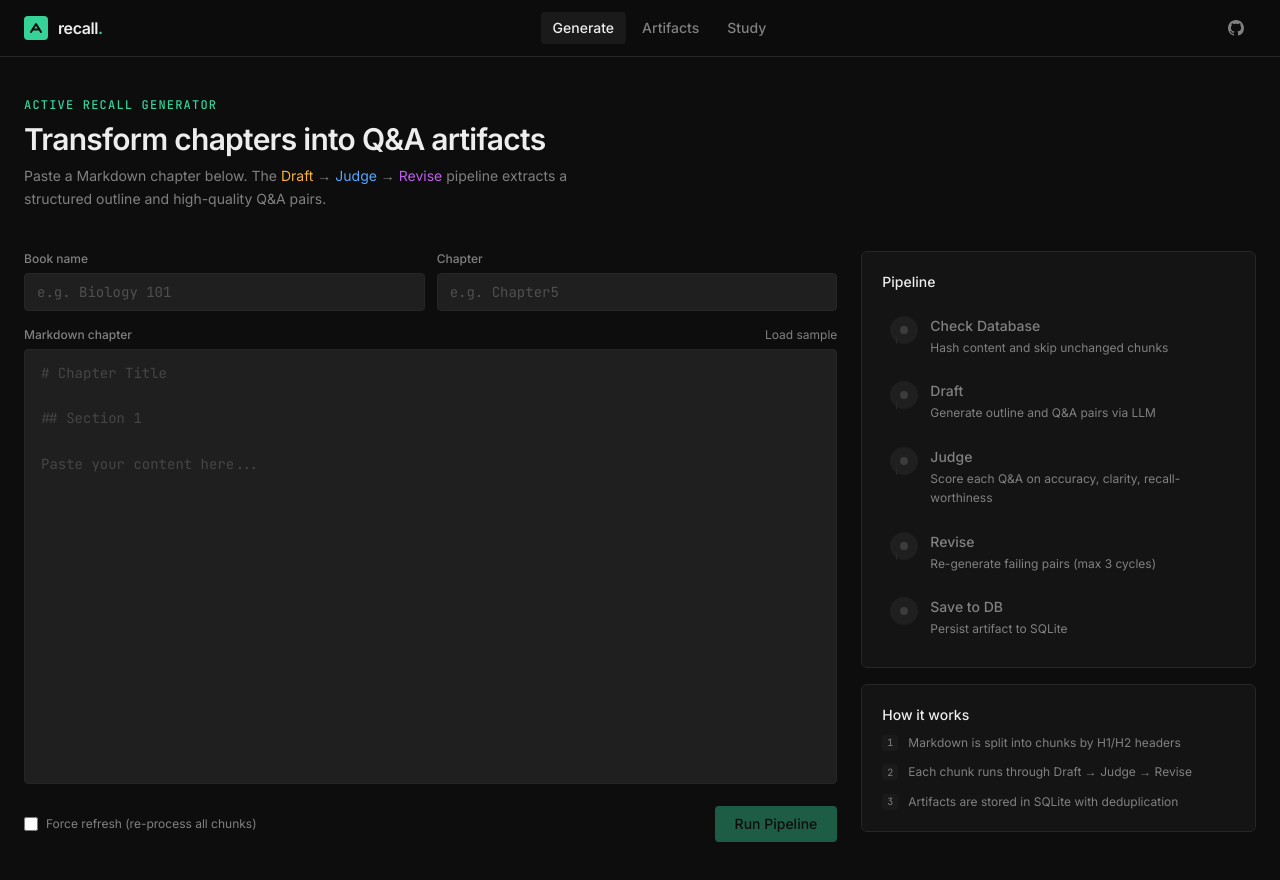
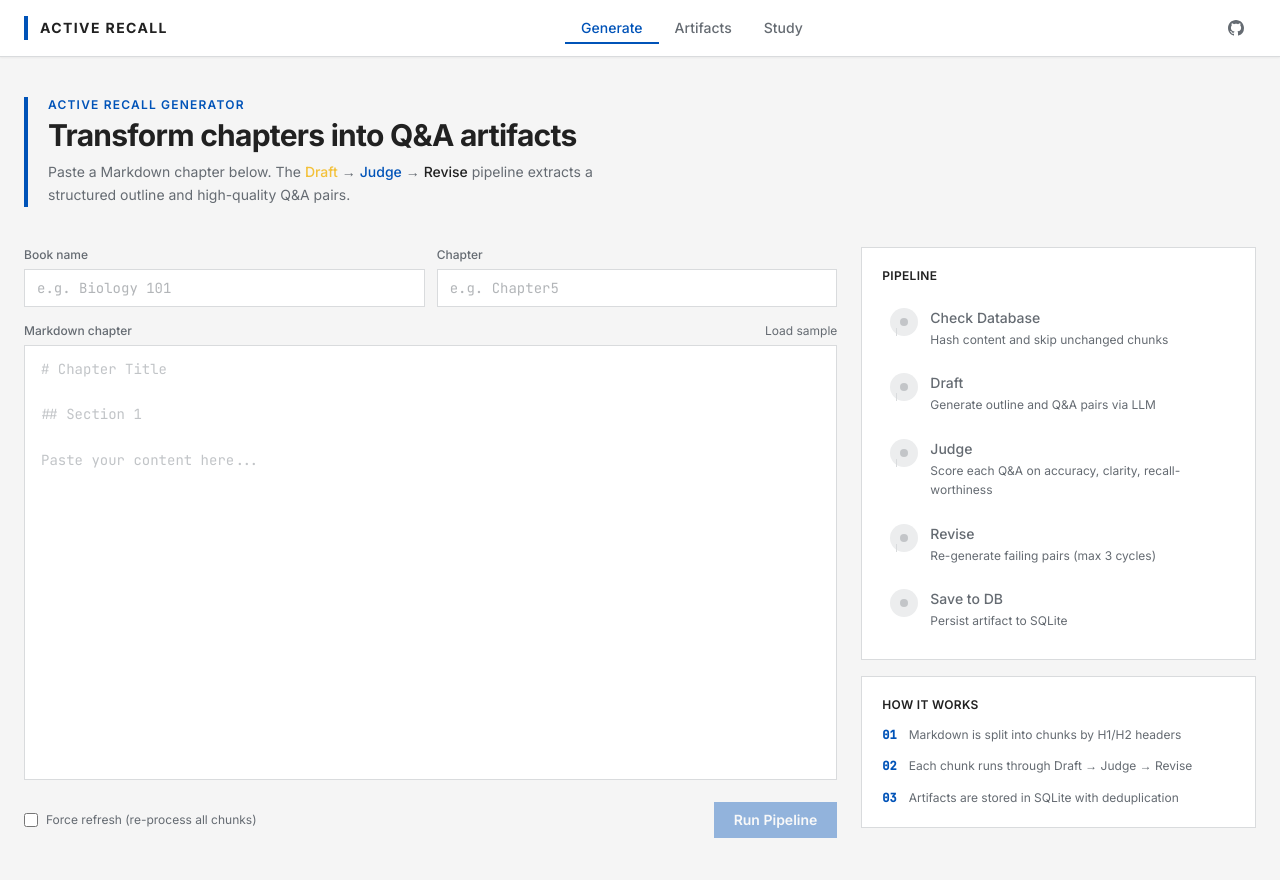
Before and after one commit to tienphatnguyendev/active-recall-generator, a Next.js app: page / in a window 1280 px wide. Built offline with nearby package versions, Linux system fonts and the light colour scheme.

Commit message:
refactor: apply McKinsey design system palette across all components
Systematically update design tokens and components to McKinsey theme.

Co-authored-by: Nguyễn Tiến Phát <77164219+tienphatnguyendev@users.noreply.github.com>

```diff
--- a/app/globals.css
+++ b/app/globals.css
@@ -4,45 +4,47 @@
 
 @layer base {
   :root {
-    /* Dark mode as default — developer-focused aesthetic */
-    --background: 0 0% 5%;
-    --foreground: 0 0% 93%;
+    /* McKinsey / Bain / BCG corporate palette */
+    /* Background: #f5f5f5  Foreground: #222222  Primary: #005eb8  Grey: #a2aaad  Accent: #f3c13a */
 
-    --card: 0 0% 8%;
-    --card-foreground: 0 0% 93%;
+    --background: 0 0% 96%;          /* #f5f5f5 */
+    --foreground: 0 0% 13%;          /* #222222 */
 
-    --popover: 0 0% 8%;
-    --popover-foreground: 0 0% 93%;
+    --card: 0 0% 100%;               /* white cards on light bg */
+    --card-foreground: 0 0% 13%;
 
-    --primary: 158 64% 52%;
-    --primary-foreground: 0 0% 5%;
+    --popover: 0 0% 100%;
+    --popover-foreground: 0 0% 13%;
 
-    --secondary: 0 0% 12%;
-    --secondary-foreground: 0 0% 75%;
+    --primary: 213 100% 36%;         /* #005eb8 McKinsey blue */
+    --primary-foreground: 0 0% 100%;
 
-    --muted: 0 0% 12%;
-    --muted-foreground: 0 0% 50%;
+    --secondary: 210 6% 73%;         /* #a2aaad mid-grey */
+    --secondary-foreground: 0 0% 13%;
 
-    --accent: 158 64% 52%;
-    --accent-foreground: 0 0% 5%;
+    --muted: 210 6% 93%;             /* very light grey tint */
+    --muted-foreground: 210 6% 42%;  /* medium grey text */
 
-    --destructive: 0 72% 51%;
-    --destructive-foreground: 0 0% 98%;
+    --accent: 43 88% 59%;            /* #f3c13a McKinsey yellow */
+    --accent-foreground: 0 0% 13%;
 
-    --border: 0 0% 15%;
-    --input: 0 0% 12%;
-    --ring: 158 64% 52%;
+    --destructive: 0 72% 45%;
+    --destructive-foreground: 0 0% 100%;
 
-    --radius: 0.375rem;
+    --border: 210 6% 86%;            /* subtle grey rule */
+    --input: 210 6% 93%;
+    --ring: 213 100% 36%;
 
-    /* Custom tokens */
-    --pipeline-draft: 38 92% 60%;
-    --pipeline-judge: 210 100% 66%;
-    --pipeline-revise: 280 80% 65%;
-    --pipeline-save: 158 64% 52%;
+    --radius: 0.25rem;               /* crisp corners — McKinsey uses sharp geometry */
 
-    --surface: 0 0% 10%;
-    --surface-raised: 0 0% 13%;
+    /* Pipeline stage colors — desaturated for corporate tone */
+    --pipeline-draft: 43 88% 59%;    /* yellow — Draft */
+    --pipeline-judge: 213 100% 36%;  /* blue  — Judge */
+    --pipeline-revise: 210 6% 42%;   /* grey  — Revise */
+    --pipeline-save: 213 100% 36%;   /* blue  — Save */
+
+    --surface: 210 6% 93%;           /* #eef0f1 subtle surface */
+    --surface-raised: 0 0% 100%;
   }
 }
 
--- a/app/layout.tsx
+++ b/app/layout.tsx
@@ -5,11 +5,13 @@ import "./globals.css";
 const inter = Inter({
   subsets: ["latin"],
   variable: "--font-inter",
+  weight: ["400", "500", "600", "700"],
 });
 
 const jetbrainsMono = JetBrains_Mono({
   subsets: ["latin"],
   variable: "--font-mono",
+  weight: ["400", "500"],
 });
 
 export const metadata: Metadata = {
@@ -25,7 +27,7 @@ export default function RootLayout({
   children: React.ReactNode;
 }) {
   return (
-    <html lang="en" className="dark">
+    <html lang="en">
       <body
         className={`${inter.variable} ${jetbrainsMono.variable} font-sans min-h-screen bg-background`}
       >
--- a/app/page.tsx
+++ b/app/page.tsx
@@ -123,20 +123,22 @@ export default function GeneratePage() {
       <Nav />
 
       <main className="mx-auto max-w-7xl px-6 py-10">
-        {/* Header */}
-        <div className="mb-10">
-          <p className="mb-2 font-mono text-xs font-medium uppercase tracking-widest text-primary">
+        {/* Header — McKinsey report style: left blue rule, tight caps label */}
+        <div className="mb-10 border-l-4 border-primary pl-5">
+          <p className="mb-1 text-xs font-semibold uppercase tracking-widest text-primary">
             Active Recall Generator
           </p>
-          <h1 className="text-balance text-3xl font-semibold tracking-tight text-foreground">
+          <h1 className="text-balance text-3xl font-bold tracking-tight text-foreground">
             Transform chapters into Q&A artifacts
           </h1>
           <p className="mt-2 max-w-xl text-sm leading-relaxed text-muted-foreground">
             Paste a Markdown chapter below. The{" "}
-            <span className="text-pipeline-draft">Draft</span> →{" "}
-            <span className="text-pipeline-judge">Judge</span> →{" "}
-            <span className="text-pipeline-revise">Revise</span> pipeline
-            extracts a structured outline and high-quality Q&A pairs.
+            <span className="font-medium text-accent-foreground" style={{ color: "#f3c13a" }}>Draft</span>{" "}
+            →{" "}
+            <span className="font-medium text-primary">Judge</span>{" "}
+            →{" "}
+            <span className="font-medium text-secondary-foreground">Revise</span>{" "}
+            pipeline extracts a structured outline and high-quality Q&A pairs.
           </p>
         </div>
 
@@ -159,7 +161,7 @@ export default function GeneratePage() {
                   onChange={(e) => setBookName(e.target.value)}
                   placeholder="e.g. Biology 101"
                   disabled={isRunning}
-                  className="w-full rounded-md border border-border bg-input px-3 py-2 font-mono text-sm text-foreground placeholder:text-muted-foreground/50 focus:outline-none focus:ring-1 focus:ring-ring disabled:opacity-50"
+                  className="w-full border border-border bg-card px-3 py-2 font-mono text-sm text-foreground placeholder:text-muted-foreground/50 focus:outline-none focus:ring-2 focus:ring-primary disabled:opacity-50"
                 />
               </div>
               <div>
@@ -176,7 +178,7 @@ export default function GeneratePage() {
                   onChange={(e) => setChapterName(e.target.value)}
                   placeholder="e.g. Chapter5"
                   disabled={isRunning}
-                  className="w-full rounded-md border border-border bg-input px-3 py-2 font-mono text-sm text-foreground placeholder:text-muted-foreground/50 focus:outline-none focus:ring-1 focus:ring-ring disabled:opacity-50"
+                  className="w-full border border-border bg-card px-3 py-2 font-mono text-sm text-foreground placeholder:text-muted-foreground/50 focus:outline-none focus:ring-2 focus:ring-primary disabled:opacity-50"
                 />
               </div>
             </div>
@@ -205,7 +207,7 @@ export default function GeneratePage() {
                 disabled={isRunning}
                 placeholder={"# Chapter Title\n\n## Section 1\n\nPaste your content here..."}
                 rows={18}
-                className="w-full resize-none rounded-md border border-border bg-input px-4 py-3 font-mono text-sm leading-relaxed text-foreground placeholder:text-muted-foreground/40 focus:outline-none focus:ring-1 focus:ring-ring disabled:opacity-50"
+                className="w-full resize-none border border-border bg-card px-4 py-3 font-mono text-sm leading-relaxed text-foreground placeholder:text-muted-foreground/40 focus:outline-none focus:ring-2 focus:ring-primary disabled:opacity-50"
               />
             </div>
 
@@ -230,7 +232,7 @@ export default function GeneratePage() {
                     type="button"
                     onClick={handleReset}
                     disabled={isRunning}
-                    className="rounded-md border border-border px-4 py-2 text-sm text-muted-foreground transition-colors hover:text-foreground disabled:opacity-40"
+                    className="border border-border px-4 py-2 text-sm font-medium text-muted-foreground transition-colors hover:border-foreground hover:text-foreground disabled:opacity-40"
                   >
                     Reset
                   </button>
@@ -244,7 +246,7 @@ export default function GeneratePage() {
                     !bookName.trim() ||
                     !chapterName.trim()
                   }
-                  className="flex items-center gap-2 rounded-md bg-primary px-5 py-2 text-sm font-medium text-primary-foreground transition-opacity hover:opacity-90 disabled:opacity-40"
+                  className="flex items-center gap-2 bg-primary px-5 py-2 text-sm font-semibold text-primary-foreground transition-opacity hover:opacity-90 disabled:opacity-40"
                 >
                   {isRunning ? (
                     <>
@@ -269,8 +271,8 @@ export default function GeneratePage() {
 
             {/* Stats */}
             {(isRunning || isDone) && (
-              <div className="animate-fade-in rounded-lg border border-border bg-card p-5">
-                <p className="mb-3 text-sm font-medium text-foreground">
+              <div className="animate-fade-in border border-border bg-card p-5">
+                <p className="mb-3 text-sm font-semibold uppercase tracking-wide text-foreground">
                   Output
                 </p>
                 <dl className="space-y-2">
@@ -293,8 +295,8 @@ export default function GeneratePage() {
                 </dl>
 
                 {isDone && (
-                  <div className="mt-4 rounded-md bg-primary/10 px-3 py-2.5">
-                    <p className="text-xs font-medium text-primary">
+                  <div className="mt-4 border-l-2 border-primary bg-primary/5 px-3 py-2.5">
+                    <p className="text-xs font-semibold text-primary">
                       Pipeline complete — {qaCount} Q&A pairs saved.
                     </p>
                     <a
@@ -325,27 +327,27 @@ export default function GeneratePage() {
 
             {/* Info card */}
             {!isRunning && !isDone && (
-              <div className="rounded-lg border border-border bg-card p-5">
-                <p className="mb-2 text-sm font-medium text-foreground">
+              <div className="border border-border bg-card p-5">
+                <p className="mb-3 text-xs font-semibold uppercase tracking-wide text-foreground">
                   How it works
                 </p>
-                <ol className="space-y-2.5">
+                <ol className="space-y-3">
                   {[
                     {
-                      step: "1",
+                      step: "01",
                       text: "Markdown is split into chunks by H1/H2 headers",
                     },
                     {
-                      step: "2",
+                      step: "02",
                       text: "Each chunk runs through Draft → Judge → Revise",
                     },
                     {
-                      step: "3",
+                      step: "03",
                       text: "Artifacts are stored in SQLite with deduplication",
                     },
                   ].map(({ step, text }) => (
-                    <li key={step} className="flex items-start gap-2.5">
-                      <span className="mt-0.5 flex h-4 w-4 shrink-0 items-center justify-center rounded bg-surface font-mono text-[10px] text-muted-foreground">
+                    <li key={step} className="flex items-start gap-3">
+                      <span className="mt-0.5 shrink-0 font-mono text-xs font-bold text-primary">
                         {step}
                       </span>
                       <span className="text-xs leading-relaxed text-muted-foreground">
--- a/components/nav.tsx
+++ b/components/nav.tsx
@@ -14,46 +14,25 @@ export function Nav() {
   const pathname = usePathname();
 
   return (
-    <header className="sticky top-0 z-50 border-b border-border bg-background/90 backdrop-blur-sm">
+    <header className="sticky top-0 z-50 border-b border-border bg-card shadow-sm">
       <div className="mx-auto flex h-14 max-w-7xl items-center justify-between px-6">
-        <Link href="/" className="flex items-center gap-2.5">
-          <span className="inline-flex h-6 w-6 items-center justify-center rounded bg-primary">
-            <svg
-              width="14"
-              height="14"
-              viewBox="0 0 14 14"
-              fill="none"
-              aria-hidden="true"
-            >
-              <path
-                d="M2 11L7 3L12 11"
-                stroke="hsl(var(--primary-foreground))"
-                strokeWidth="2"
-                strokeLinecap="round"
-                strokeLinejoin="round"
-              />
-              <path
-                d="M4 8.5H10"
-                stroke="hsl(var(--primary-foreground))"
-                strokeWidth="2"
-                strokeLinecap="round"
-              />
-            </svg>
-          </span>
-          <span className="font-semibold tracking-tight text-foreground">
-            recall<span className="text-primary">.</span>
+        {/* Logo — blue rule left accent, McKinsey-style wordmark */}
+        <Link href="/" className="flex items-center gap-3">
+          <span className="inline-block h-6 w-1 bg-primary" aria-hidden="true" />
+          <span className="text-sm font-bold uppercase tracking-widest text-foreground">
+            Active Recall
           </span>
         </Link>
 
-        <nav className="flex items-center gap-1" aria-label="Main navigation">
+        <nav className="flex items-center" aria-label="Main navigation">
           {navLinks.map((link) => (
             <Link
               key={link.href}
               href={link.href}
               className={cn(
-                "rounded px-3 py-1.5 text-sm font-medium transition-colors",
+                "relative px-4 py-1.5 text-sm font-medium transition-colors",
                 pathname === link.href
-                  ? "bg-surface text-foreground"
+                  ? "text-primary after:absolute after:bottom-0 after:left-0 after:h-0.5 after:w-full after:bg-primary after:content-['']"
                   : "text-muted-foreground hover:text-foreground"
               )}
             >
@@ -67,7 +46,8 @@ export function Nav() {
             href="https://github.com/tienphatnguyendev/active-recall-generator"
             target="_blank"
             rel="noopener noreferrer"
-            className="flex items-center gap-1.5 rounded px-3 py-1.5 text-sm text-muted-foreground transition-colors hover:text-foreground"
+            aria-label="GitHub repository"
+            className="flex items-center gap-1.5 px-3 py-1.5 text-sm text-muted-foreground transition-colors hover:text-foreground"
           >
             <svg
               width="16"
@@ -78,7 +58,6 @@ export function Nav() {
             >
               <path d="M8 0C3.58 0 0 3.58 0 8c0 3.54 2.29 6.53 5.47 7.59.4.07.55-.17.55-.38 0-.19-.01-.82-.01-1.49-2.01.37-2.53-.49-2.69-.94-.09-.23-.48-.94-.82-1.13-.28-.15-.68-.52-.01-.53.63-.01 1.08.58 1.23.82.72 1.21 1.87.87 2.33.66.07-.52.28-.87.51-1.07-1.78-.2-3.64-.89-3.64-3.95 0-.87.31-1.59.82-2.15-.08-.2-.36-1.02.08-2.12 0 0 .67-.21 2.2.82.64-.18 1.32-.27 2-.27.68 0 1.36.09 2 .27 1.53-1.04 2.2-.82 2.2-.82.44 1.1.16 1.92.08 2.12.51.56.82 1.27.82 2.15 0 3.07-1.87 3.75-3.65 3.95.29.25.54.73.54 1.48 0 1.07-.01 1.93-.01 2.2 0 .21.15.46.55.38A8.013 8.013 0 0016 8c0-4.42-3.58-8-8-8z" />
             </svg>
-            <span className="sr-only">GitHub</span>
           </a>
         </div>
       </div>
--- a/components/pipeline-status.tsx
+++ b/components/pipeline-status.tsx
@@ -96,9 +96,9 @@ export function PipelineStatus({
   totalChunks,
 }: PipelineStatusProps) {
   return (
-    <div className="rounded-lg border border-border bg-card p-5">
+    <div className="border border-border bg-card p-5">
       <div className="mb-4 flex items-center justify-between">
-        <p className="text-sm font-medium text-foreground">Pipeline</p>
+        <p className="text-xs font-semibold uppercase tracking-wide text-foreground">Pipeline</p>
         {totalChunks !== undefined && currentChunk !== undefined && (
           <span className="font-mono text-xs text-muted-foreground">
             chunk {currentChunk}/{totalChunks}
@@ -143,7 +143,7 @@ export function PipelineStatus({
                     </span>
                   )}
                   {stage.status === "done" && (
-                    <span className="rounded px-1.5 py-0.5 font-mono text-xs font-medium text-primary bg-primary/10">
+                    <span className="px-1.5 py-0.5 font-mono text-xs font-medium text-primary bg-primary/10">
                       done
                     </span>
                   )}
@@ -165,35 +165,35 @@ export const DEFAULT_STAGES: PipelineStage[] = [
     id: "check",
     label: "Check Database",
     description: "Hash content and skip unchanged chunks",
-    color: "#94a3b8",
+    color: "#a2aaad",
     status: "idle",
   },
   {
     id: "draft",
     label: "Draft",
     description: "Generate outline and Q&A pairs via LLM",
-    color: "hsl(38 92% 60%)",
+    color: "#f3c13a",
     status: "idle",
   },
   {
     id: "judge",
     label: "Judge",
     description: "Score each Q&A on accuracy, clarity, recall-worthiness",
-    color: "hsl(210 100% 66%)",
+    color: "#005eb8",
     status: "idle",
   },
   {
     id: "revise",
     label: "Revise",
     description: "Re-generate failing pairs (max 3 cycles)",
-    color: "hsl(280 80% 65%)",
+    color: "#a2aaad",
     status: "idle",
   },
   {
     id: "save",
     label: "Save to DB",
     description: "Persist artifact to SQLite",
-    color: "hsl(158 64% 52%)",
+    color: "#005eb8",
     status: "idle",
   },
 ];
```
Also changed, not shown: app/artifacts/page.tsx (+12 -12 lines), app/study/page.tsx (+27 -27 lines).
